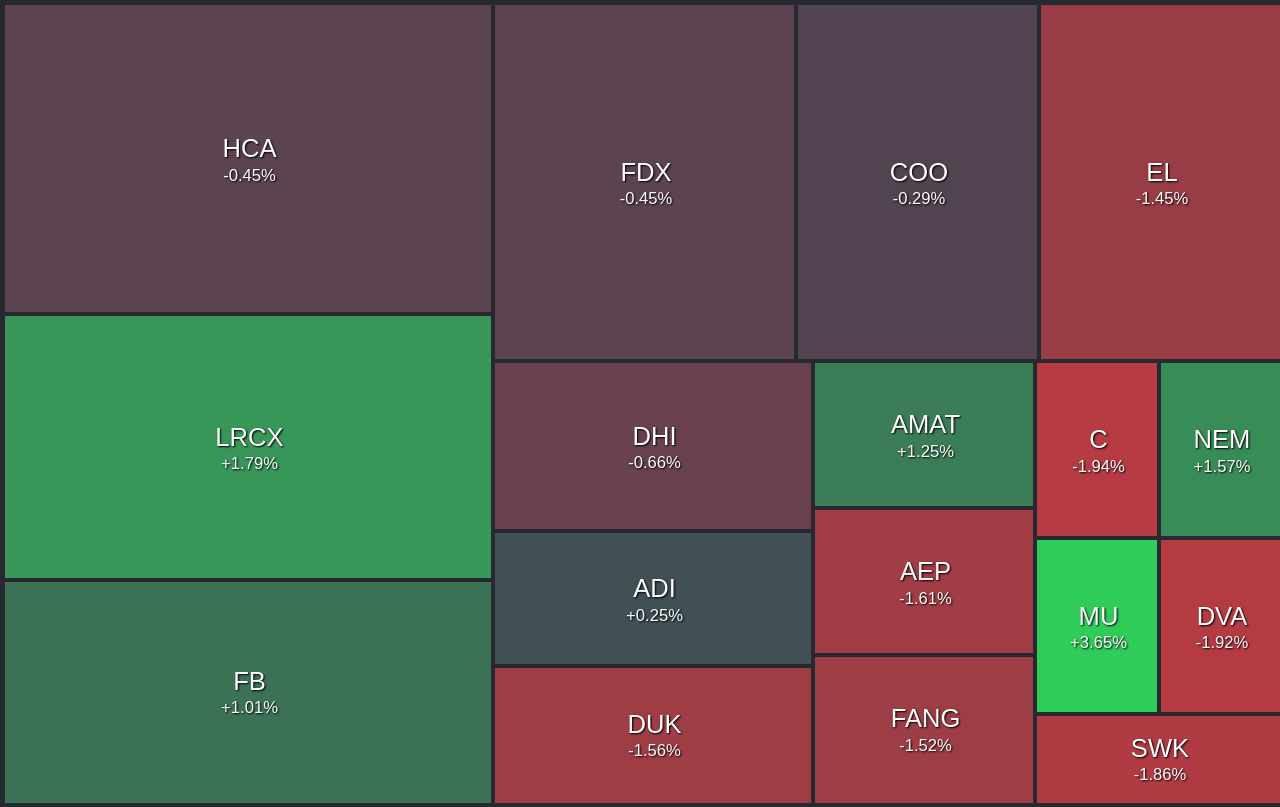
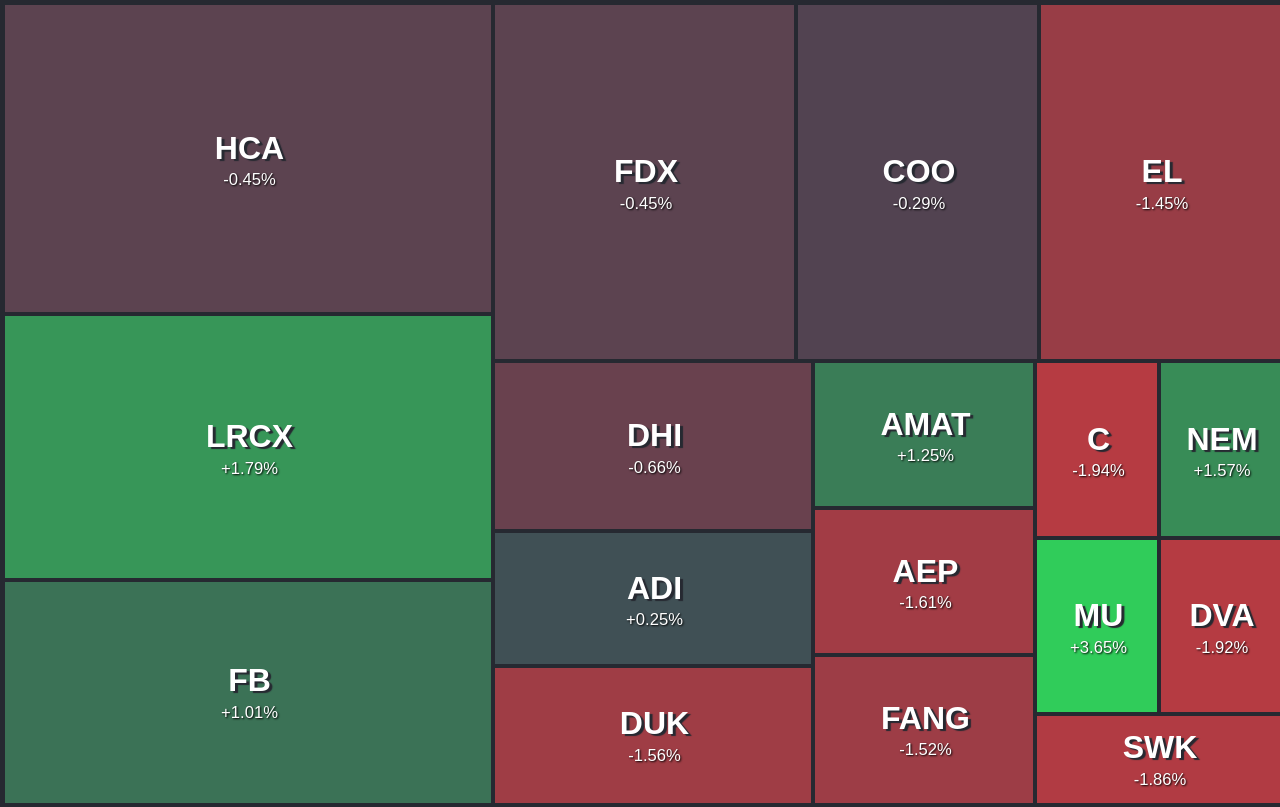
Before and after one commit to notaSWE/heatmap, a plain HTML site: page index.html in a window 1280 px wide. Drawn offline with nearby package versions, Linux system fonts and the light colour scheme.

Commit message:
Modified readme

```diff
--- a/styles.css
+++ b/styles.css
@@ -22,8 +22,9 @@
 
 .rectangle .ticker {
     color: white;
-    font-size: 2vw;
-    text-shadow: 1px 1px 2px black;
+    font-size: 2.5vw;
+    font-weight: bold;
+    text-shadow: 3px 2px 1px rgb(38, 41, 49);
     margin-bottom: 0.1em; /* Add some space between the ticker and daychange */
 }
 
```
Also changed, not shown: images/myport.JPG.
